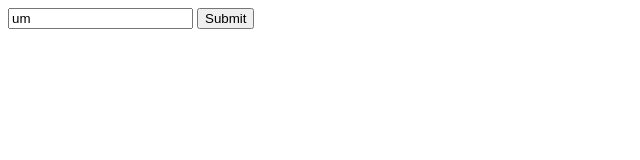
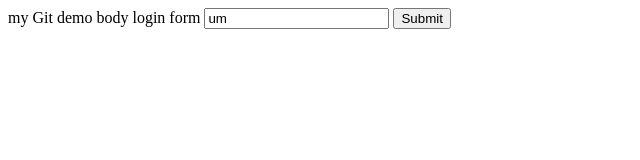
Before and after one commit to umeshmundhe/mygitsample, a plain HTML site: page index.html in a window 1280 px wide. Shown: the whole page, without its empty margins (0-640 px from the left). Drawn offline with Linux system fonts and the light colour scheme.

Commit message:
login form

```diff
--- a/index.html
+++ b/index.html
@@ -7,6 +7,8 @@ my Git demo
     </title>
   </head>
   <body>
+    my Git demo body
+    login form
     <input type="text" value="um" name="Umesh">
     <input type="submit">
 
```
Also changed, not shown: login.html (added, +1 -0 lines), 1 other file.
